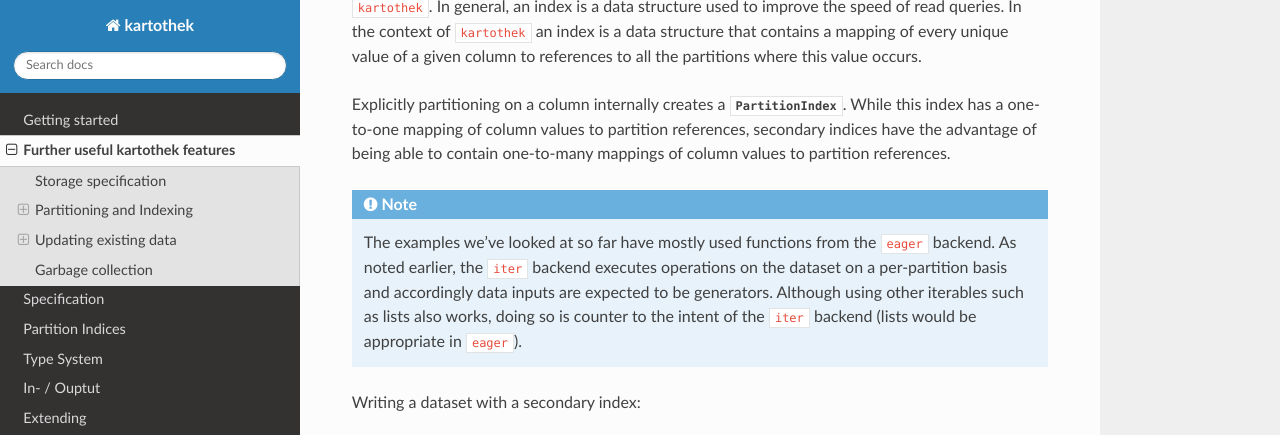
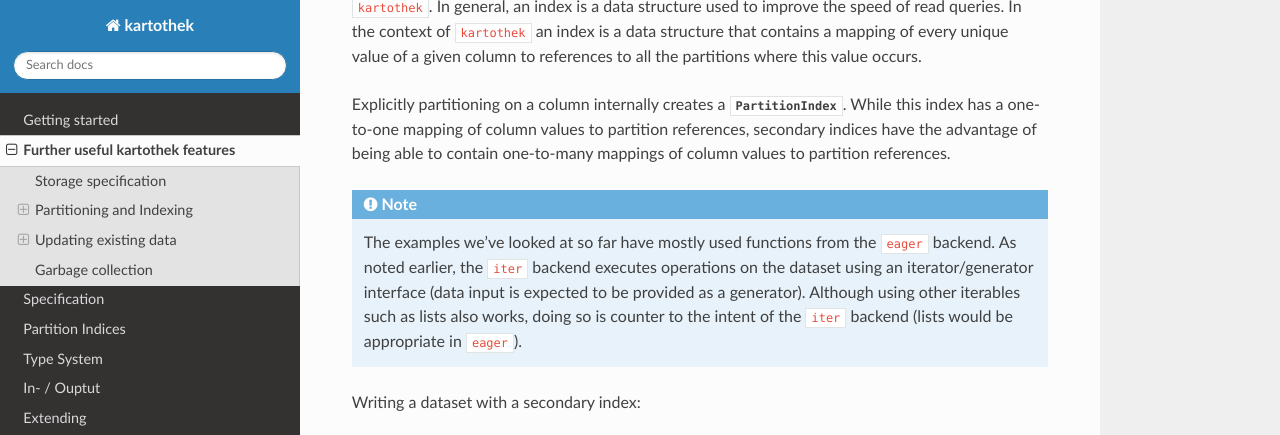
Before and after one commit to JDASoftwareGroup/kartothek, a Sphinx documentation site: the page built from docs/further_useful_features.rst, in a window 1280 px wide and 900 px high, scrolled down 2728 px, cut to the strip 0-435 px from the top of the window. Built offline with Sphinx 7.4.7 and the Read the Docs theme 2.0.0, drawn with Linux system fonts in a browser that asks for light colours.

Commit message:
misc rephrasing

```diff
--- a/docs/further_useful_features.rst
+++ b/docs/further_useful_features.rst
@@ -186,7 +186,8 @@ column values to partition references.
 
     The examples we've looked at so far have mostly used functions from the ``eager``
     backend. As noted earlier, the ``iter`` backend executes operations on the dataset
-    on a per-partition basis and accordingly data inputs are expected to be generators.
+    using an iterator/generator interface (data input is expected to be provided as a
+    generator).
     Although using other iterables such as lists also works, doing so is counter
     to the intent of the ``iter`` backend (lists would be appropriate in ``eager``).
 
--- a/docs/index.rst
+++ b/docs/index.rst
@@ -35,6 +35,7 @@ Contents
    In- / Ouptut <io/index>
    Extending <io/extending>
    DataFrame Serialization <spec/serialization>
+   Predicate pushdown <spec/predicate_pushdown>
    Module Reference <_rst/modules>
    Changelog <changes>
 
```
Also changed, not shown: docs/getting_started.rst (+10 -15 lines), docs/spec/predicate_pushdown.rst (added, +7 -0 lines).
